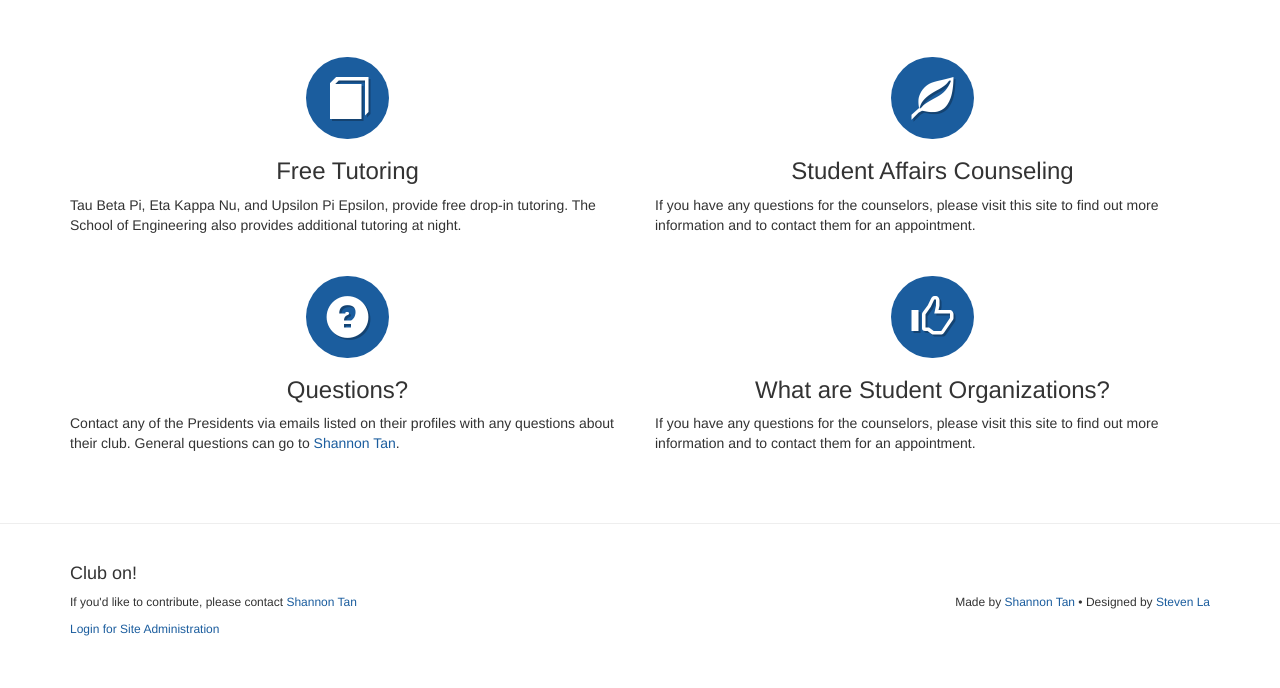
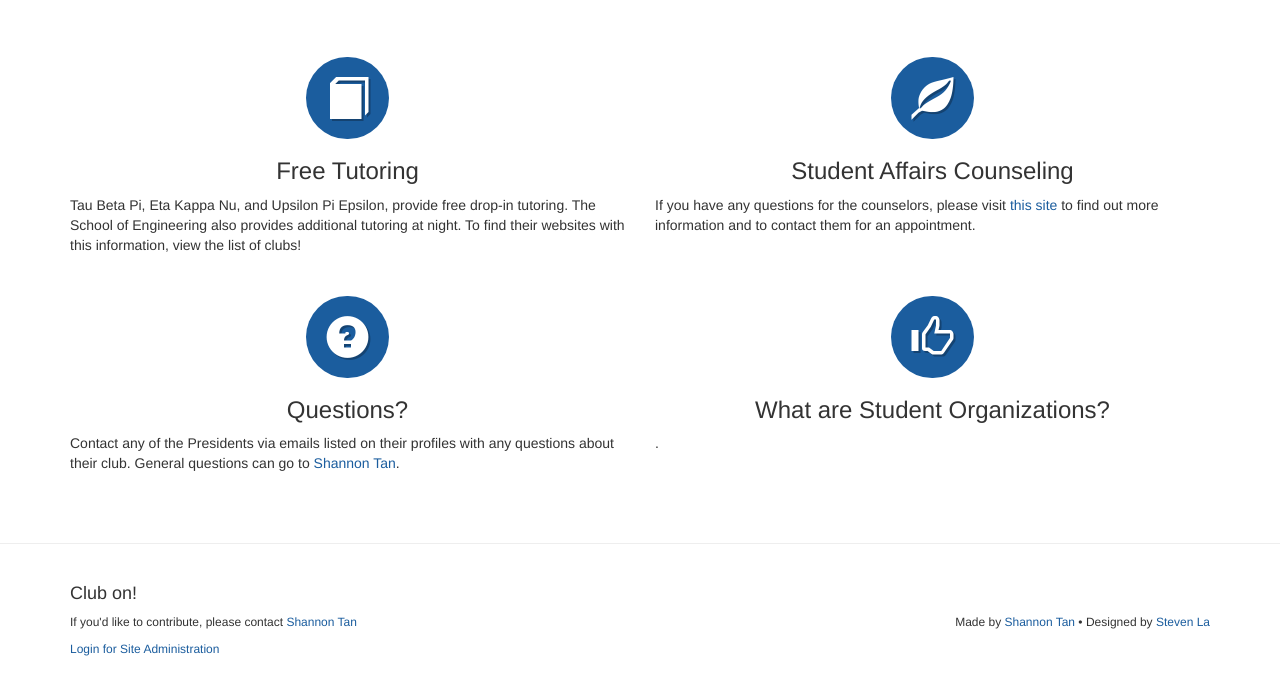
Before and after one commit to shannonjmtan/engineering-orgs, a Rails app: page / in a window 1280 px wide. Shown: the part 623-1311 px from the top of the page. Run offline with Rails 7, Linux system fonts and the light colour scheme; parts of the project's set-up code (start-up, migrations or seed data) failed here and were passed over; some libraries are stand-ins or nearby versions.

Commit message:
More code

```diff
--- a/app/controllers/clubs_controller.rb
+++ b/app/controllers/clubs_controller.rb
@@ -5,7 +5,7 @@ class ClubsController < ApplicationController
   # GET /clubs
   # GET /clubs.json
   def index
-    @clubs = Club.all
+    @clubs = Club.all.order(:name)
   end
 
   # GET /clubs/1
@@ -73,7 +73,8 @@ class ClubsController < ApplicationController
 
     # Never trust parameters from the scary internet, only allow the white list through.
     def club_params
-      params.require(:club).permit(:name,
+      params.require(:club).permit(:id,
+                                   :name,
                                    :president,
                                    :year,
                                    :email,
--- a/app/views/home/home.erb
+++ b/app/views/home/home.erb
@@ -21,13 +21,13 @@
       <div class="engr-blurb col-md-6">
         <span class="glyphicon glyphicon-book engr-blurbs-icon"></span>
         <h3>Free Tutoring</h3>
-        <p>Tau Beta Pi, Eta Kappa Nu, and Upsilon Pi Epsilon, provide free drop-in tutoring. The School of Engineering also provides additional tutoring at night.</p>
+        <p>Tau Beta Pi, Eta Kappa Nu, and Upsilon Pi Epsilon, provide free drop-in tutoring. The School of Engineering also provides additional tutoring at night. To find their websites with this information, view the list of clubs!</p>
       </div>
 
       <div class="engr-blurb col-md-6">
         <span class="glyphicon glyphicon-leaf engr-blurbs-icon"></span>
         <h3>Student Affairs Counseling</h3>
-        <p>If you have any questions for the counselors, please visit this site to find out more information and to contact them for an appointment.</p>
+        <p>If you have any questions for the counselors, please visit <%= link_to 'this site', 'http://www.seasoasa.ucla.edu/' %> to find out more information and to contact them for an appointment.</p>
       </div>
     </div>
 
@@ -35,13 +35,13 @@
       <div class="engr-blurb col-md-6">
         <span class="glyphicon glyphicon-question-sign engr-blurbs-icon"></span>
         <h3>Questions?</h3>
-        <p>Contact any of the Presidents via emails listed on their profiles with any questions about their club. General questions can go to <a href="#">Shannon Tan</a>.</p>
+        <p>Contact any of the Presidents via emails listed on their profiles with any questions about their club. General questions can go to <a href="mailto:shannon.tan1994@gmail.com">Shannon Tan</a>.</p>
       </div>
 
       <div class="engr-blurb col-md-6">
         <span class="glyphicon glyphicon-thumbs-up engr-blurbs-icon"></span>
         <h3>What are Student Organizations?</h3>
-        <p>If you have any questions for the counselors, please visit this site to find out more information and to contact them for an appointment.</p>
+        <p>.</p>
       </div>
     </div>
 
--- a/app/views/layouts/_footer.erb
+++ b/app/views/layouts/_footer.erb
@@ -8,7 +8,7 @@
     <div class="row">
       <div class="col-md-6">
         <p>
-          If you'd like to contribute, please contact <a href="#">Shannon Tan</a>
+          If you'd like to contribute, please contact <a href="mailto:shannon.tan1994@gmail.com">Shannon Tan</a>
         </p>
         <% if session['current_user_id'] == nil %>
           <%= link_to 'Login for Site Administration', login_path %>
@@ -16,7 +16,7 @@
       </div>
       <div class="col-md-6 text-right">
         <p>
-          Made by <a href="#">Shannon Tan</a> • Designed by <a href="#">Steven La</a>
+          Made by <a href="https://github.com/shannontan94">Shannon Tan</a> • Designed by <a href="https://github.com/stevenla">Steven La</a>
         </p>
       </div>
     </div>
```
Also changed, not shown: app/views/home/club.erb (+9 -1 lines).
